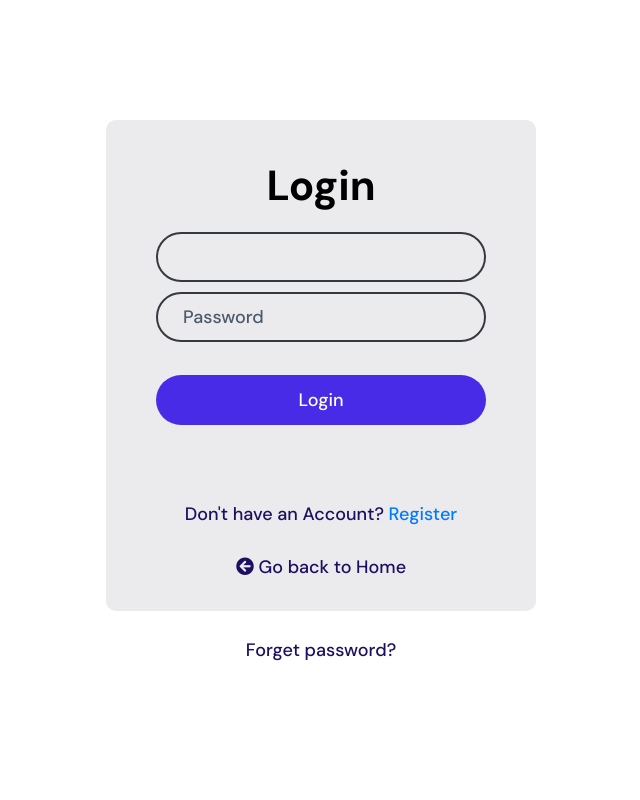
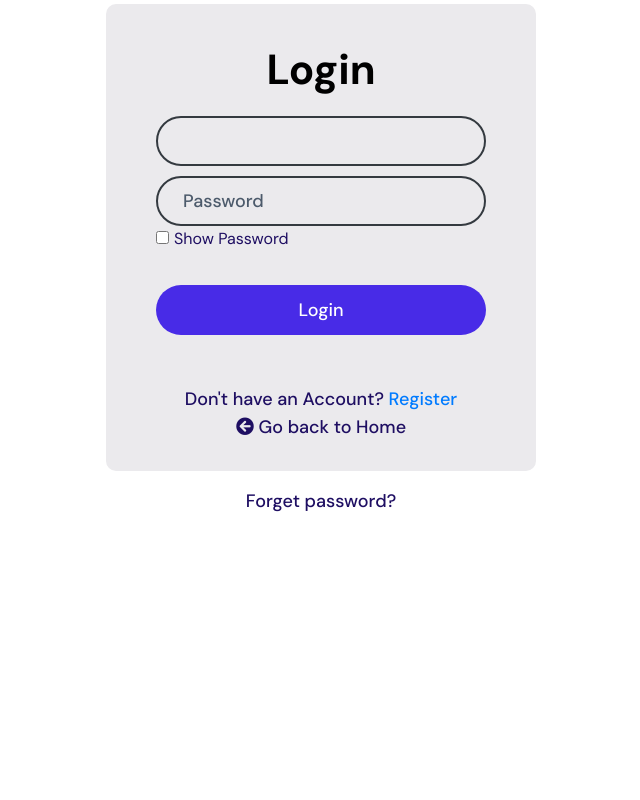
Before and after one commit to ahirthecoder/projectfrontenddesign, a Django app: page /login/ in a window 1280 px wide. Shown: the whole page, without its empty margins (319-959 px from the left). Run offline with Django 3.2, Linux system fonts and the light colour scheme; some libraries are stand-ins or nearby versions.

Commit message:
Fix Scroll Issue

```diff
--- a/Account/templates/account/account.html
+++ b/Account/templates/account/account.html
@@ -8,7 +8,7 @@
 
 
 
-		<section class="pt-100 pb-100  text-center call_to_action_2" style="background-color:"#121212"">
+		<section class="mb-50 mt-50  text-center call_to_action_2" style="background-color:"#121212"">
 			<div class="container px-xl-0">
 					 <ul class="list-group mx-auto">
 
@@ -21,7 +21,7 @@
 								</i>
 							</a>
     </li>
-	<li> <a class = "m-auto" href="{% url 'password_change' %}" style="margin: auto;color:red">Change Password</a></li>
+	<li> <a class = "m-auto" href="{% url 'password_change' %}" style="margin: auto;color:red;font-weight:600">Change Password</a></li>
 
   </ul>
 
--- a/Account/templates/account/login.html
+++ b/Account/templates/account/login.html
@@ -31,11 +31,11 @@
 
 </head>
 
-<body>
-<section class="pt-120 pb-120 form_1" style="background-color:"#121212"">
+<body style="height:100vh;margin:0">
+<section class="form_1 " style="background-color:"#121212"">
 		<div class="container px-xl-0">
 
-<form  class="bg-gray mx-auto mw-430 radius10 pt-40 px-50 pb-30" method="post">{% csrf_token %}
+<form  class="bg-gray mx-auto mw-430 radius10 pt-40 px-50 mt-1 pb-30" method="post">{% csrf_token %}
 
  	<h2 class="mb-20 small text-center color-heading" style="color:black">
 					Login
@@ -45,7 +45,7 @@
   <input type="email" id="inputEmail" name="email" class="input border-dark focus-action-1 color-heading placeholder-heading w-full" required autofocus placeholder="Email address">
 
   <input type="password" id="inputPassword" name="password" class="input border-dark focus-action-1 color-heading placeholder-heading w-full mt-10"  placeholder="Password" required>
-
+  <input type="checkbox" class="pt-80 mr-5 mt-1" onclick="myFunction()">Show Password
  {% for field in login_form %}
 
         {% for error in field.errors %}
@@ -61,11 +61,11 @@
         </div>
 
     {% endif %}
- <button class="btn mt-25 action-2 w-full " type="submit" style="margin: 10% auto 15% auto;">Login</button>
+ <button class="btn mt-15 action-2 w-full " type="submit" style="margin: 10% auto 15% auto;">Login</button>
 
 
 
-	<div class="mt-25 f-18 medium color-dark text-center">
+	<div class="mt-12 f-18 medium color-dark text-center">
 					<span>
 						Don't have an Account?
 					</span>
@@ -75,7 +75,7 @@
 
 				</div>
 
-        	<div class="mt-25 f-18 medium color-dark text-center">
+        	<div class=" f-18 medium color-dark text-center">
 
 						<a href="{% url 'home' %}" class="mx-15 link color-main">
 						<i class="fas fa-arrow-circle-left"></i>
@@ -93,7 +93,7 @@
 </form>
 
 </div>
-		<div class="mt-25 f-18 medium color-dark text-center">
+		<div class="f-18 medium color-dark text-center">
 
 						<a href="/password-reset" class="mx-15 link color-main">
 
@@ -109,7 +109,16 @@
 
  <script src="https://stackpath.bootstrapcdn.com/bootstrap/4.5.2/js/bootstrap.bundle.min.js"></script>
 
-
+<script>
+function myFunction() {
+  var x = document.getElementById("inputPassword");
+  if (x.type === "password") {
+    x.type = "text";
+  } else {
+    x.type = "password";
+  }
+}
+</script>
 
 
 
--- a/Content/templates/home.html
+++ b/Content/templates/home.html
@@ -17,7 +17,7 @@
 }
 </style>
 
-	<section class="pt-100 pb-10 text-center justify-content-center align-items-center  call_to_action_2" style="background-color:"#121212"">
+	<section class="pt-100 mb-120 text-center justify-content-center align-items-center  call_to_action_2" style="background-color:"#121212"">
 
 
 					<h2 class="mb-40 small " data-aos="zoom-in" data-aos-delay="0">
--- a/templates/base1.html
+++ b/templates/base1.html
@@ -123,7 +123,7 @@
 						</div>
 					</div>
 					<div class="row justify-content-center">
-						<div class="mt-10 col-xl-4 col-lg-5 col-md-6 col-sm-8" data-aos="zoom-in" data-aos-delay="0">
+						<div class="col-xl-4 col-lg-5 col-md-6 col-sm-8" data-aos="zoom-in" data-aos-delay="0">
 							<div class="color-heading text-adaptive">
 								SE-GROUP 15
 								<br>
--- a/templates/password-change/password_change_done.html
+++ b/templates/password-change/password_change_done.html
@@ -1,10 +1,10 @@
 
 {% extends 'base1.html' %}
 {% block content %}
-		<section class="pt-100 pb-100 text-center call_to_action_2" style="background-color:"#121212"">
+		<section class="pt-100 pb-100 mb-150 text-center call_to_action_2" style="background-color:"#121212"">
 			<div class="container px-xl-0">
 
-			<p class="m-auto">Your password has been successfully updated.</p>
+			<p class="m-auto" style="font-weight:600">Your password has been successfully updated.</p>
 
 
 
--- a/templates/password-reset/password_reset.html
+++ b/templates/password-reset/password_reset.html
@@ -30,7 +30,7 @@
 </head>
 
 <body>
-<section class="pt-120 pb-120 form_1" style="background-color:"#121212"">
+<section class="pt-120  form_1" style="background-color:"#121212"">
 		<div class="container px-xl-0">
 
 <form  class="bg-gray mx-auto mw-430 radius10 pt-40 px-50 pb-30" method="post">{% csrf_token %}
@@ -40,7 +40,7 @@
 				</h2>
 
 
-  <input type="email" name="email" required id="id_email" placeholder="enter Your Email address" class="input border-dark focus-action-1 color-heading placeholder-heading w-full" required autofocus>
+  <input type="email" name="email" required id="id_email" placeholder="Enter your email address" class="input border-dark focus-action-1 color-heading placeholder-heading w-full" required autofocus>
 
 
    {% for field in password_reset_form %}
--- a/templates/password-reset/password_reset_complete.html
+++ b/templates/password-reset/password_reset_complete.html
@@ -5,10 +5,10 @@
 
 {% extends 'base1.html' %}
 {% block content %}
-		<section class="pt-100 pb-100  text-center call_to_action_2" style="background-color:"#121212"">
+		<section class="pt-100 pb-100 mb-100  text-center call_to_action_2" style="background-color:"#121212"">
 			<div class="container px-xl-0">
 
-			<p class="m-auto">Your Account has been successfully Recovered.</p>
+			<p class="m-auto" style="font-weight:600">Your Account has been successfully Recovered.</p>
 
 
 	<a href="{% url 'login' %}" class="mx-15 link color-main">
--- a/templates/password-reset/password_reset_done.html
+++ b/templates/password-reset/password_reset_done.html
@@ -6,10 +6,10 @@
 {% extends 'base1.html' %}
 
 {% block content %}
-		<section class="pt-100 pb-100 text-center call_to_action_2" style="background-color:"#121212"">
+		<section class="pt-100 pb-100 mb-100 text-center call_to_action_2" style="background-color:"#121212"">
 			<div class="container px-xl-0">
 
-			<p class="m-auto" style="color:black">We have sent you reset password link on your email. Please Check Your Email.</p>
+			<p class="m-auto"style="font-weight:600">We have sent you reset password link on your email. Please Check Your Email.</p>
 
 						<a href="{% url 'home' %}" class="mx-15 link color-main">
 						<i class="fas fa-arrow-circle-left"></i>
```
Also changed, not shown: Account/templates/account/register.html (+21 -6 lines), templates/password-change/password_change.html (+18 -5 lines), templates/password-reset/password_reset_confirm.html (+16 -2 lines), db.sqlite3.
